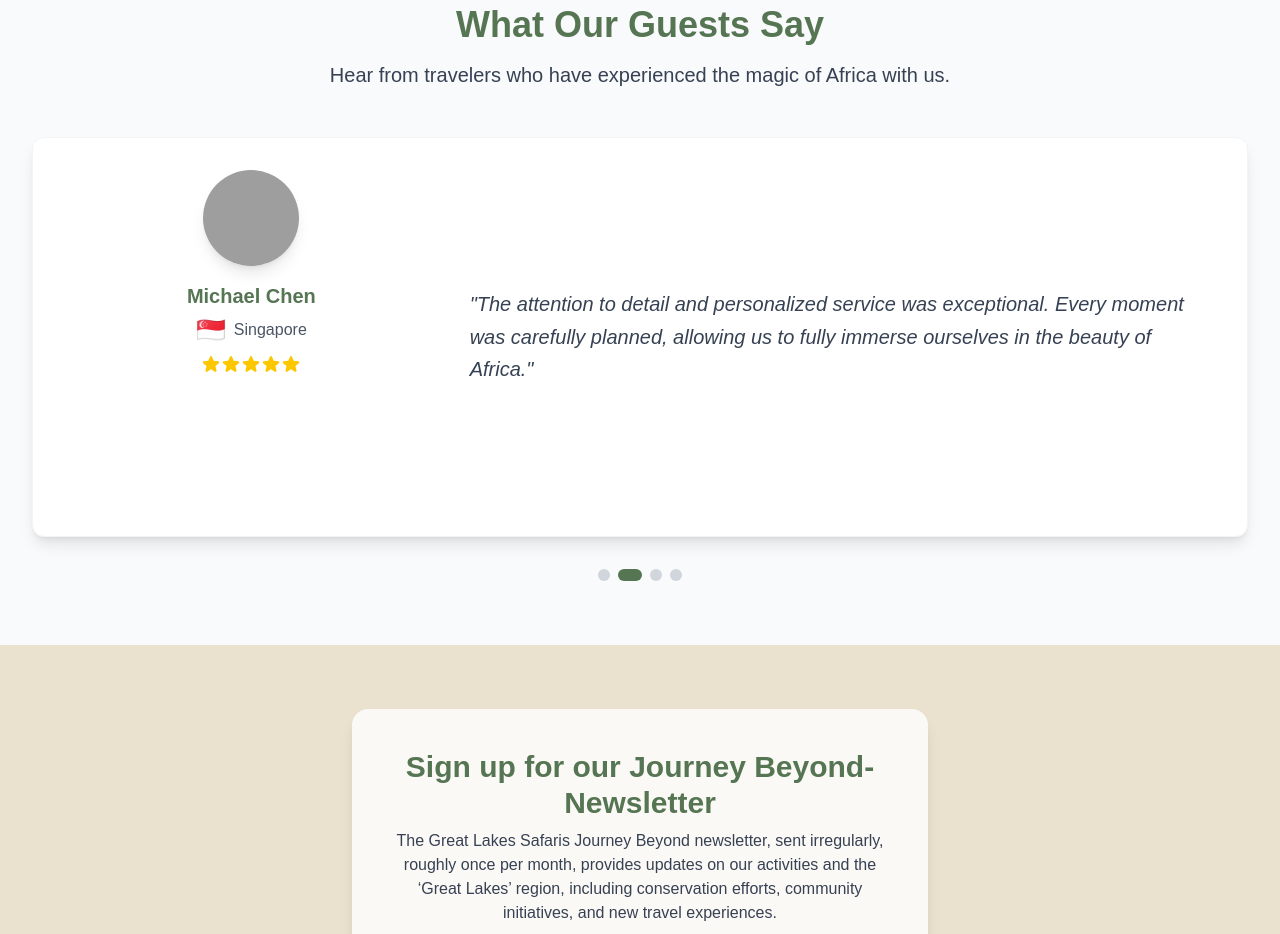
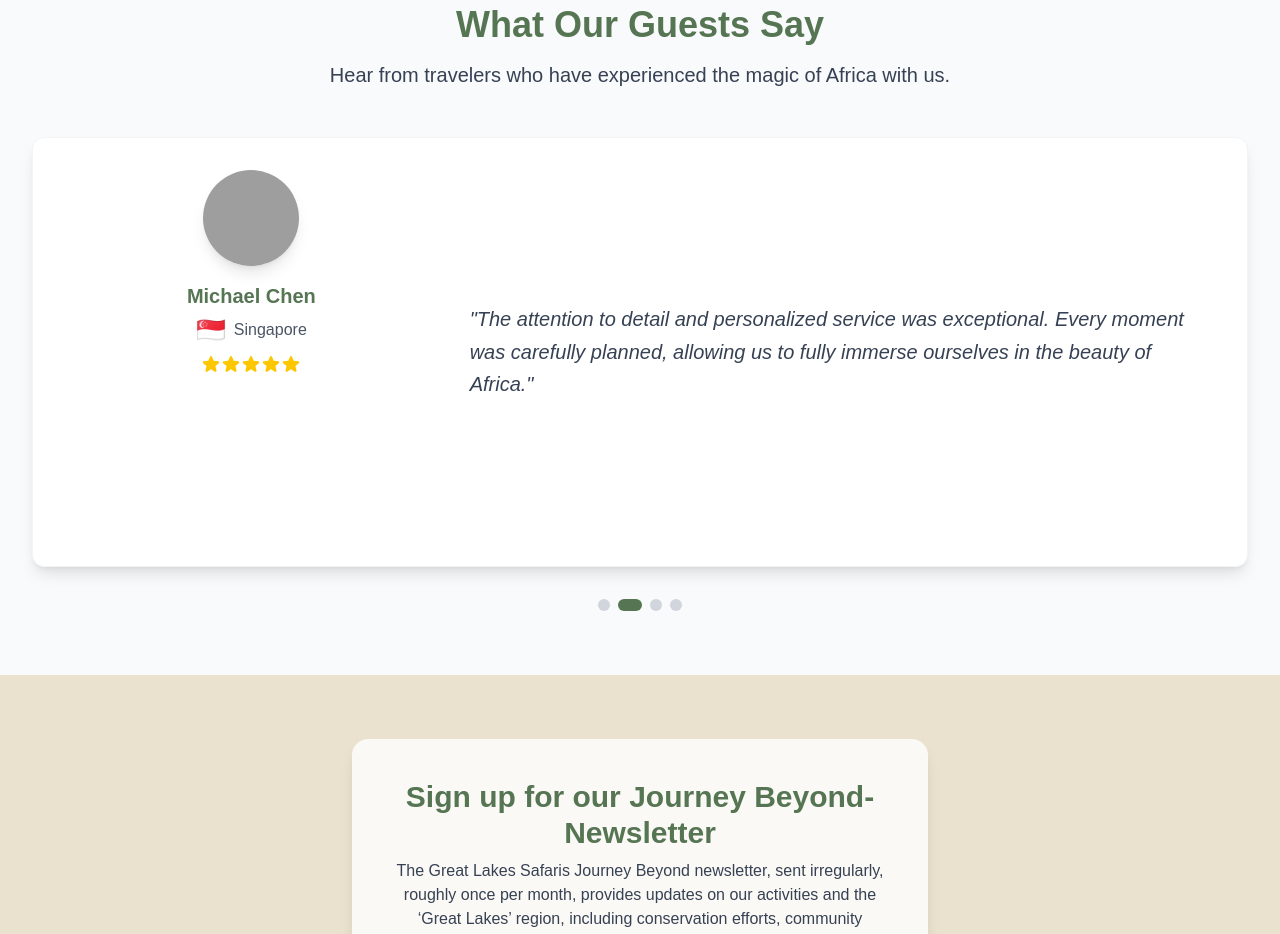
Before and after one commit to GoatedNicholas24/newGLSwebsite, a Next.js app: page / in a window 1280 px wide. Shown: the part 3720-4654 px from the top of the page. Built offline with nearby package versions, Linux system fonts and the light colour scheme; grey boxes are pictures that could not be loaded.

Commit message:
2nd commit

```diff
--- a/src/app/components/Testimonials.tsx
+++ b/src/app/components/Testimonials.tsx
@@ -70,20 +70,13 @@ export default function Testimonials() {
           </p>
         </motion.div>
 
-        <div className="relative h-[400px]">
+        <div className="relative h-[430px]">
           <AnimatePresence mode="wait">
-            <motion.div
-              key={currentIndex}
-              initial={{ opacity: 0, x: 100 }}
-              animate={{ opacity: 1, x: 0 }}
-              exit={{ opacity: 0, x: -100 }}
-              transition={{ duration: 0.5 }}
-              className="absolute inset-0"
-            >
+
               <motion.div
                 initial={{ scale: 0.95, opacity: 0 }}
                 animate={{ scale: 1, opacity: 1 }}
-                transition={{ duration: 0.5 }}
+                transition={{ duration: 2 }}
                 className="bg-white rounded-xl shadow-lg p-8 h-full flex flex-col md:flex-row gap-8 border border-gray-100"
               >
                 <div className="md:w-1/3 flex flex-col items-center">
@@ -115,7 +108,7 @@ export default function Testimonials() {
                     &quot;{testimonials[currentIndex].quote}&quot;
                   </blockquote>
                 </div>
-              </motion.div>
+
             </motion.div>
           </AnimatePresence>
         </div>
```
